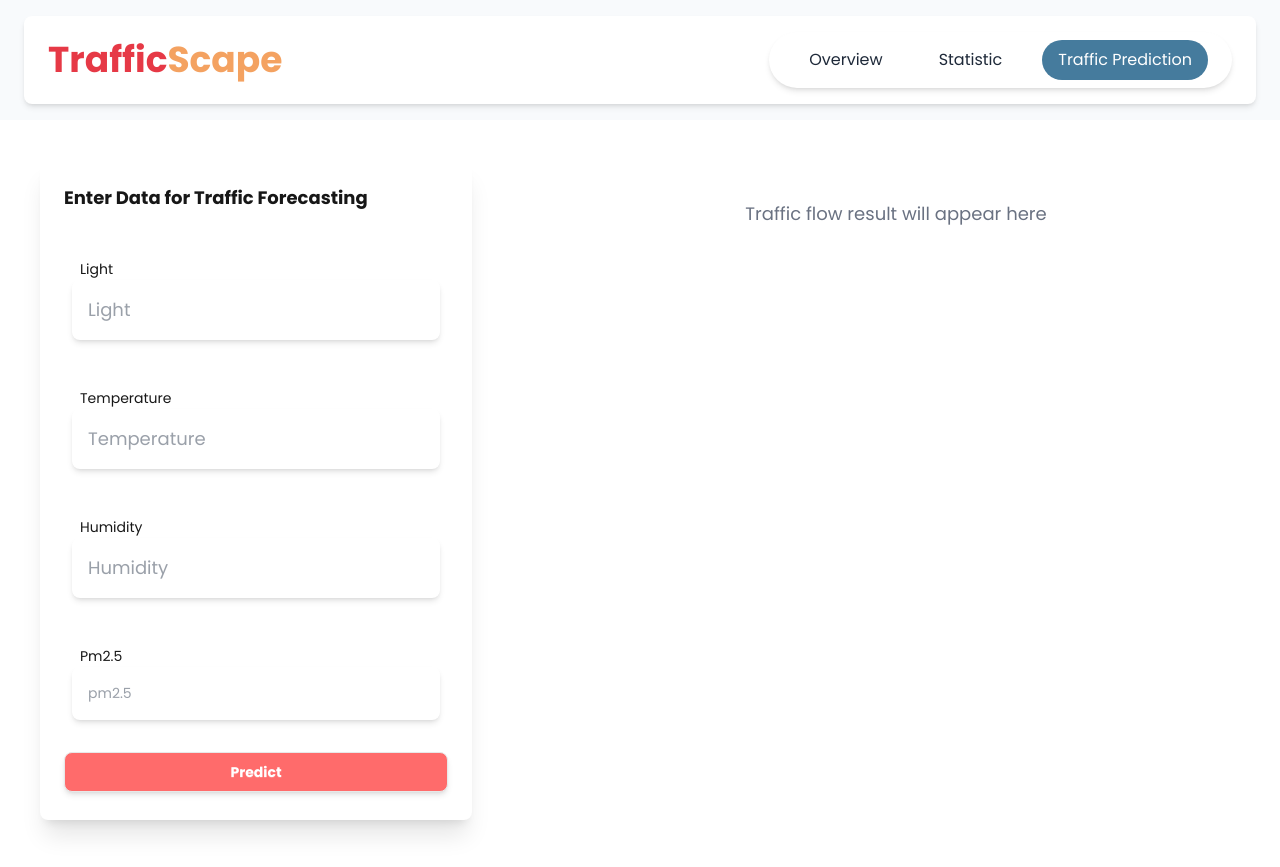
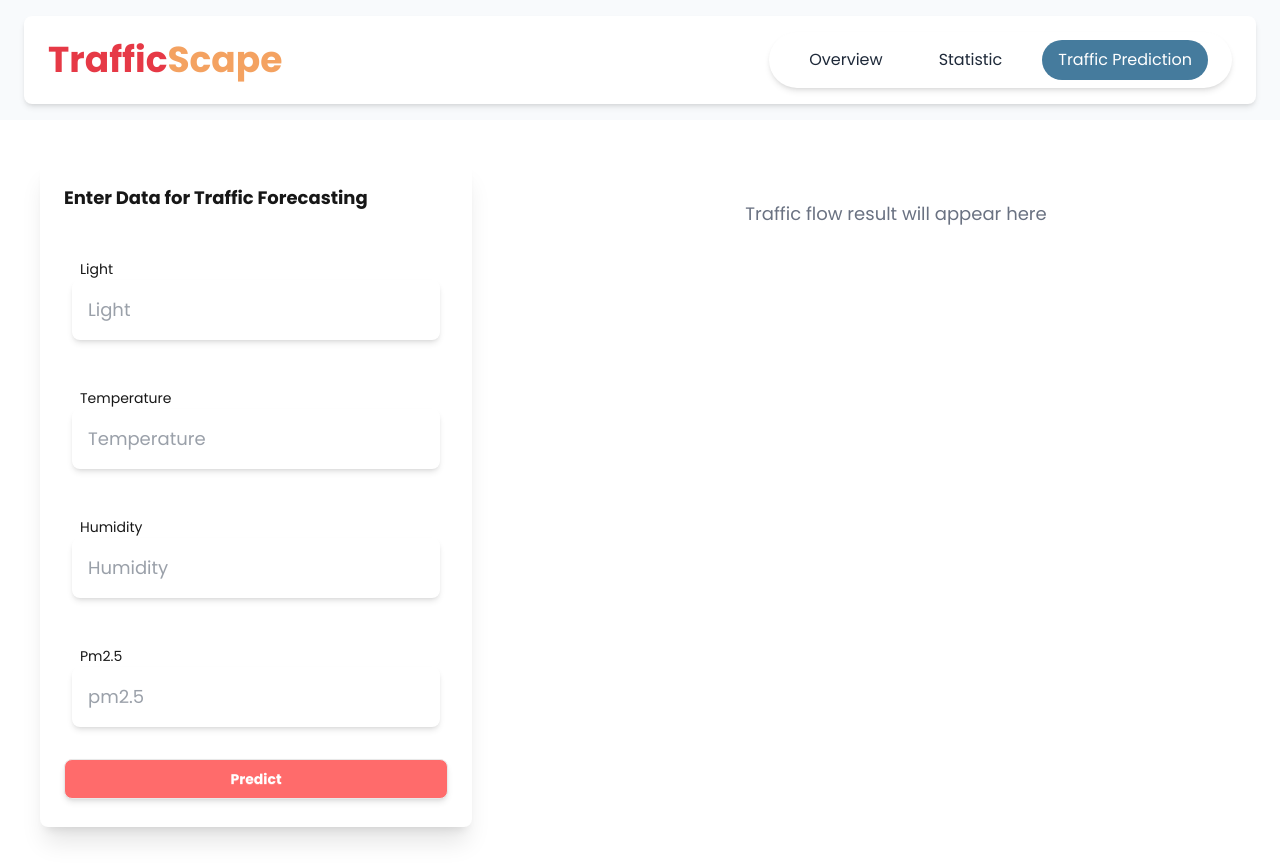
Before and after one commit to Thanchida/TrafficScape, a Next.js app in the folder frontend/: page /prediction in a window 1280 px wide. Built offline with nearby package versions, Linux system fonts and the light colour scheme.

Commit message:
increase text size

```diff
--- a/frontend/app/prediction/page.tsx
+++ b/frontend/app/prediction/page.tsx
@@ -106,7 +106,7 @@ export default function Page() {
                                            value={PM2_5}
                                            type="text"
                                            placeholder="pm2.5"
-                                           required className="w-full p-4 text-md text-gray-700 rounded-lg shadow-md focus:ring-2 focus:ring-[#FF6B6B]"
+                                           required className="w-full p-4 text-lg text-gray-700 rounded-lg shadow-md focus:ring-2 focus:ring-[#FF6B6B]"
                                            onChange={(e) => setPM2_5(e.target.value)}/>
                                 </label>
                             </div>
```
